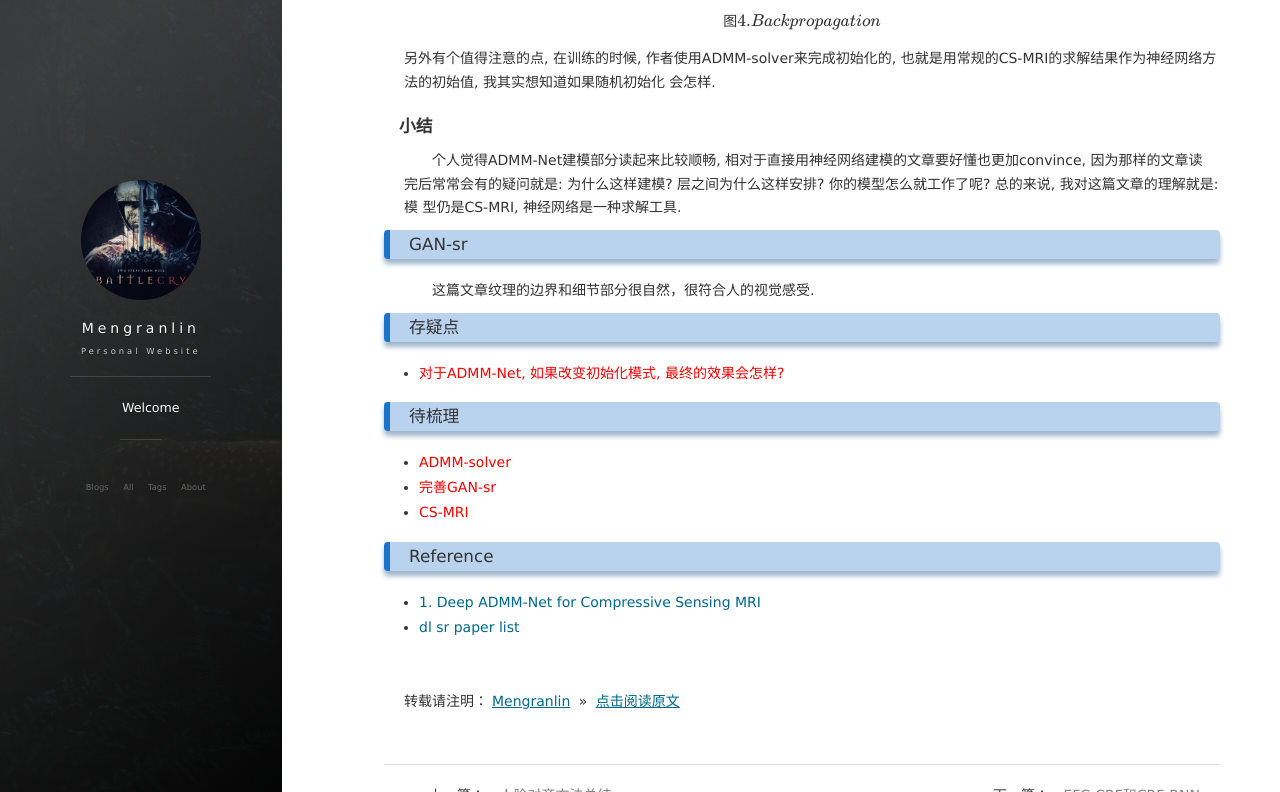
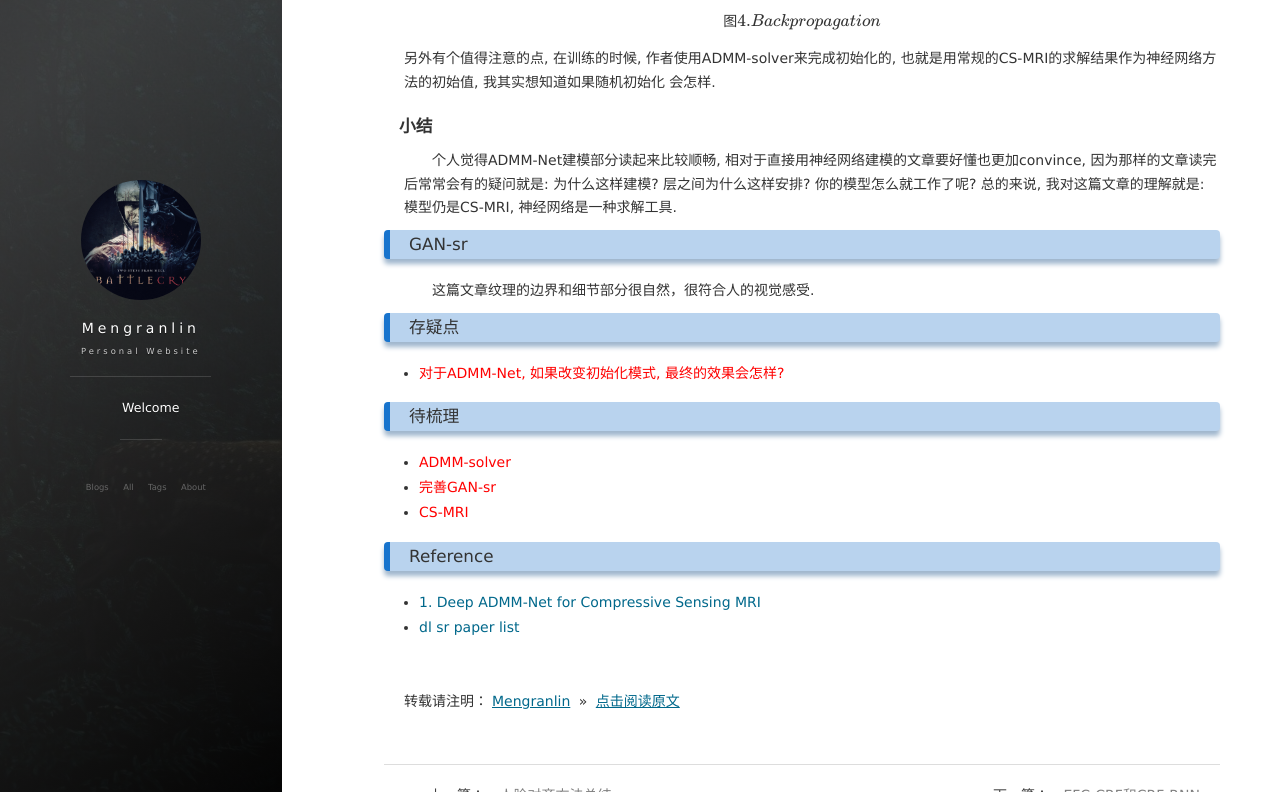
Before and after one commit to lmrshare/lmrshare.github.io, a Jekyll site: the page built from _posts/2018-09-17-mri.md, in a window 1280 px wide and 900 px high, scrolled down 2920 px, cut to the strip 108-900 px from the top of the window. Built offline with Jekyll 4.4.1, drawn with Linux system fonts in a browser that asks for light colours; nearby versions of some CDN libraries; formulas are drawn with MathJax 3; comment, search, counter and statistics services are not loaded; some of the changed lines change nothing that is shown.

Commit message:
update mri

```diff
--- a/_posts/2018-09-17-mri.md
+++ b/_posts/2018-09-17-mri.md
@@ -99,9 +99,7 @@ $$图4. Backpropagation$$
 
 #### __小结__
 
-&emsp;&emsp;个人觉得ADMM-Net建模部分读起来比较顺畅, 相对于直接用神经网络建模的文章要好懂也更加convince, 因为那样的文章读
-完后常常会有的疑问就是: 为什么这样建模? 层之间为什么这样安排? 你的模型怎么就工作了呢? 总的来说, 我对这篇文章的理解就是: 模
-型仍是CS-MRI, 神经网络是一种求解工具.
+&emsp;&emsp;个人觉得ADMM-Net建模部分读起来比较顺畅, 相对于直接用神经网络建模的文章要好懂也更加convince, 因为那样的文章读完后常常会有的疑问就是: 为什么这样建模? 层之间为什么这样安排? 你的模型怎么就工作了呢? 总的来说, 我对这篇文章的理解就是: 模型仍是CS-MRI, 神经网络是一种求解工具.
 
 ### <a name="gan-sr"></a>GAN-sr
 
```
